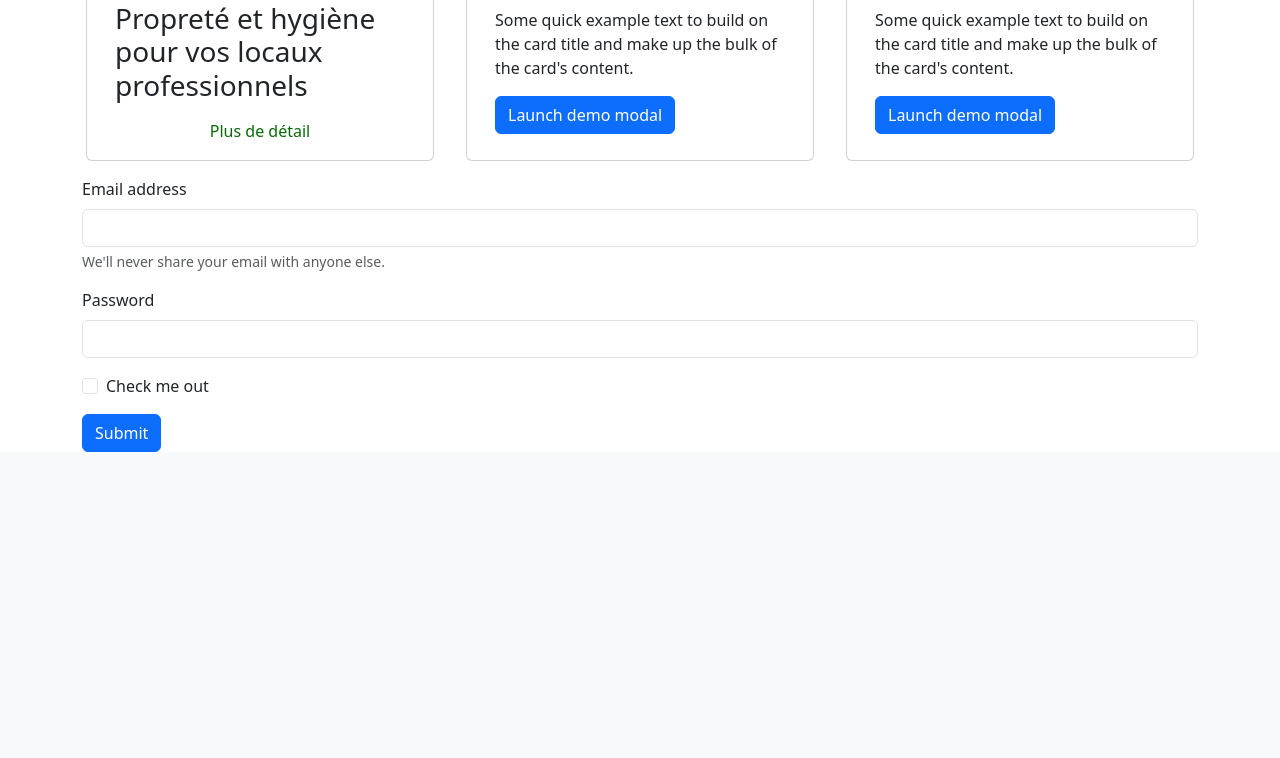
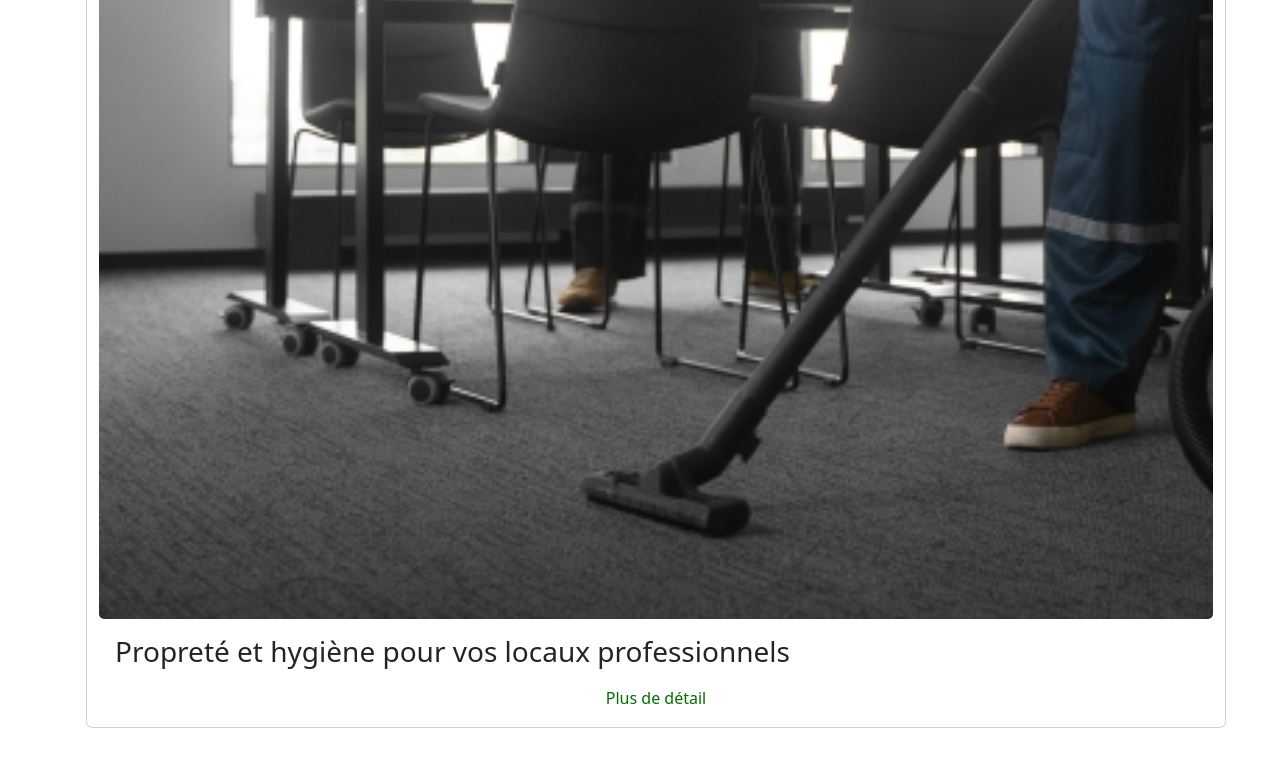
Before and after one commit to tomrib/site-UNI, a PHP site: page / in a window 1280 px wide. Shown: the part 1469-2227 px from the top of the page. Before the commit the page ends 1921 px from the top, so only its background shows below. Run offline with PHP 8.4, Linux system fonts and the light colour scheme.

Commit message:
nouveau code

```diff
--- a/assets/css/style.css
+++ b/assets/css/style.css
@@ -51,6 +51,10 @@
     margin-top: 60px;
 }
 
+.modal-content{
+margin-top:50px;
+}
+
 .imgVacuumCleaner {
     padding-top: 4%;
     width: 100%;
@@ -66,6 +70,11 @@
 
 }
 
+#closesBtn{
+background-color: #096a09;
+color: #fff;
+}
+
 #btnCard:hover {
     background-position: 0 0;
     color: #fff;
@@ -75,3 +84,7 @@
     margin-top: 10px;
     border-radius: 5px;
 }
+
+span{
+    color: #ff0000;
+}
--- a/index.html
+++ b/index.html
@@ -4,10 +4,21 @@
 <head>
     <meta charset="UTF-8">
     <meta name="viewport" content="width=device-width, initial-scale=1.0">
+
+    <meta name="description"
+        content="Votre entreprise de confiance pour le nettoyage professionnel de bureaux et locaux administratifs. Offrez-vous des services de propreté adaptés à vos besoins.">
+    <meta name="keywords"
+        content="nettoyage de bureau, entretien locaux professionnels, services de nettoyage commercial, entreprise de propreté, nettoyage espaces de travail, services entretien bureaux, nettoyage professionnel, société nettoyage entreprise, entretien locaux administratifs, nettoyage surfaces professionnelles, services propreté commerciale, entreprise nettoyage bureaux, nettoyage espaces professionnels, prestations nettoyage entreprises, nettoyage régulier bureaux, services hygiène professionnel, entreprise spécialisée propreté, solutions nettoyage bureaux, nettoyage écologique bureaux, services entretien sur mesure">
+    <meta name="author" content="UNIEntretien">
+
+    <link rel="sitemap" type="application/xml" title="Sitemap" href="/sitemap.xml">
+
+    <meta property="og:title" content="UNIEntretien">
+    <meta property="og:description" content="Entreprise de menage industriel">
+    <meta property="og:image" content="url_de_l_image">
+
     <link href="https://cdn.jsdelivr.net/npm/bootstrap@5.3.2/dist/css/bootstrap.min.css" rel="stylesheet"
         integrity="sha384-T3c6CoIi6uLrA9TneNEoa7RxnatzjcDSCmG1MXxSR1GAsXEV/Dwwykc2MPK8M2HN" crossorigin="anonymous">
-    <link rel="stylesheet"
-        href="https://fonts.googleapis.com/css2?family=Material+Symbols+Outlined:opsz,wght,FILL,GRAD@24,400,0,0" />
     <link rel="stylesheet"
         href="https://fonts.googleapis.com/css2?family=Material+Symbols+Outlined:opsz,wght,FILL,GRAD@24,400,0,0" />
     <link rel="stylesheet" href="assets/css/style.css">
@@ -90,12 +107,15 @@
                         of the
                         card's content.</p>
                     <!-- Button trigger modal -->
-                    <button type="button" class="btn btn-primary" data-bs-toggle="modal" data-bs-target="#exampleModal">
-                        Launch demo modal
+                    <div class="text-center mt-3">
+                        <button id="btnCard" type="button" class="border border-0 rounded-pill ps-3 pe-3"
+                            data-bs-toggle="modal" data-bs-target="#modalCleanliness">
+                            Plus de détail
                         </button>
                     </div>
                 </div>
-            <div class="card col m-3" style="width: 18rem;">
+            </div>
+            <div class="card m-3" style="width: 18rem;">
                 <img src="..." class="card-img-top" alt="...">
                 <div class="card-body">
                     <h5 class="card-title">Card title</h5>
@@ -103,30 +123,101 @@
                         of the
                         card's content.</p>
                     <!-- Button trigger modal -->
-                    <button type="button" class="btn btn-primary " data-bs-toggle="modal"
-                        data-bs-target="#exampleModal">
-                        Launch demo modal
+                    <div class="text-center mt-3">
+                        <button id="btnCard" type="button" class="border border-0 rounded-pill ps-3 pe-3"
+                            data-bs-toggle="modal" data-bs-target="#modalCleanliness">
+                            Plus de détail
                         </button>
                     </div>
                 </div>
+            </div>
         </section>
+        <!-- Button demande de devit -->
+        <button type="button" class="btn btn-primary" data-bs-toggle="modal" data-bs-target="#staticBackdrop">
+            Damende de devit
+        </button>
 
-        <form>
-            <div class="mb-3">
-                <label for="exampleInputEmail1" class="form-label">Email address</label>
-                <input type="email" class="form-control" id="exampleInputEmail1" aria-describedby="emailHelp">
-                <div id="emailHelp" class="form-text">We'll never share your email with anyone else.</div>
+        <!-- Modal -->
+        <!--formulair demande de devit-->
+        <div class="modal fade" id="staticBackdrop" data-bs-backdrop="static" data-bs-keyboard="false" tabindex="-1"
+            aria-labelledby="staticBackdropLabel" aria-hidden="true">
+            <div class="modal-dialog">
+                <div class="modal-content">
+                    <div class="modal-header">
+                        <h1 class="modal-title fs-5" id="staticBackdropLabel">Damende de devit</h1>
                     </div>
-            <div class="mb-3">
-                <label for="exampleInputPassword1" class="form-label">Password</label>
-                <input type="password" class="form-control" id="exampleInputPassword1">
+                    <div class="modal-body">
+                        <form action="assets/php/script.php" method="POST">
+                            <div class="d-flex">
+                                <div class="m-3">
+                                    <label for="firstname" class="form-label">Prénom <span>*</span></label>
+                                    <input type="text" class="form-control" name="firstname" id="firstname"
+                                        aria-describedby="firstnameHelp">
                                 </div>
-            <div class="mb-3 form-check">
-                <input type="checkbox" class="form-check-input" id="exampleCheck1">
-                <label class="form-check-label" for="exampleCheck1">Check me out</label>
+                                <div class="m-3">
+                                    <label for="lastname" class="form-label">Nom <span>*</span></label>
+                                    <input type="text" class="form-control" name="lastname" id="lastname"
+                                        aria-describedby="lastnameHelp">
                                 </div>
-            <button type="submit" class="btn btn-primary">Submit</button>
+                            </div>
+                            <div class="d-flex">
+                                <div class="m-3">
+                                    <label for="email" class="form-label">Email address <span>*</span></label>
+                                    <input type="email" class="form-control" id="email" class="email"
+                                        aria-describedby="emailHelp">
+                                </div>
+                                <div class="m-3">
+                                    <label for="companyName" class="form-label">Nom de l'entreprise
+                                        <span>*</span></label>
+                                    <input type="email" class="form-control" id="companyName" class="companyName"
+                                        aria-describedby="companyNameHelp">
+                                </div>
+                            </div>
+                            <div class="m-3">
+                                <label for="phone" class="form-label">Numéro de téléphone <span>*</span></label>
+                                <input type="tel" class="form-control" id="phone" class="phone"
+                                    aria-describedby="telHelp">
+                            </div>
+                            <div class="d-flex">
+                                <div class="m-3">
+                                    <label for="Frequency" class="form-label">Surface (en m2) <span>*</span></label>
+                                    <input type="number" class="form-control" id="surface" class="surface"
+                                        aria-describedby="telHelp" min="0">
+                                </div>
+                                <div class="m-3">
+                                    <label for="surface" class="form-label">Fréquence <span>*</span></label>
+                                    <select class="form-select" aria-label="Default select example">
+                                        <option disabled selected>Veuillez sélectionner</option>
+                                        <option value="1 fois par semaine">1 fois par semaine</option>
+                                        <option value="2 fois par semaine">2 fois par semaine</option>
+                                        <option value="3 fois par semaine">3 fois par semaine</option>
+                                        <option value="4 fois par semaine">4 fois par semaine</option>
+                                        <option value="5 fois par semaine">5 fois par semaine</option>
+                                        <option value="6 fois par semaine">6 fois par semaine</option>
+                                        <option value="7 fois par semaine">7 fois par semaine</option>
+                                        <option value="Mensuelle">Mensuelle</option>
+                                        <option value="Occasionnelle">Occasionnelle</option>
+                                    </select>
+                                </div>
+                            </div>
+                            <div class="m-3">
+                                <label for="city" class="form-label">Ville <span>*</span></label>
+                                <input type="text" class="form-control" id="city" class="city"
+                                    aria-describedby="telHelp">
+                            </div>
+                            <div class="form-floating m-3">
+                                <textarea class="form-control" placeholder="Leave a comment here" id="floatingTextarea2"
+                                    style="height: 100px"></textarea>
+                                <label for="floatingTextarea2">Votre message (optionnel)</label>
+                            </div>
+                    </div>
+                    <div class="modal-footer">
+                        <button type="button" class="btn btn-secondary" data-bs-dismiss="modal">Ferme</button>
+                        <button type="sudmint" class="btn btn-primary">Envoyer</button>
+                    </div>
                     </form>
+                </div>
+            </div>
         </div>
 
         <!-- Modal -->
@@ -139,16 +230,18 @@
                     </div>
                     <div class="modal-body">
                         <p>Accueillir vos collaborateurs et vos clients dans des locaux propres et conviviaux est
-                        indispensable. Cela participe à la bonne image de votre entreprise et au bien-être de tous les
+                            indispensable. Cela participe à la bonne image de votre entreprise et au bien-être de tous
+                            les
                             usagers.
                         </p>
                         <p>
                             Nettoyage des sols, vidage des poubelles, désinfection des points de contact (interrupteurs,
-                        poignées…) et des sanitaires… Nous remplissions de multiples missions pour garantir une hygiène
+                            poignées…) et des sanitaires… Nous remplissions de multiples missions pour garantir une
+                            hygiène
                             impeccable de vos bureaux au quotidien.</p>
                     </div>
                     <div class=" text-center mb-3">
-                    <button id="btnCard" type="button" class="border border-0 rounded-pill ps-3 pe-3"
+                        <button id="closesBtn" type="button" class="border border-0 rounded-pill ps-3 pe-3"
                             data-bs-dismiss="modal">Fermer</button>
                     </div>
                 </div>
@@ -165,8 +258,9 @@
                     <div class="modal-body">
 
                     </div>
-                <div class="modal-footer">
-                    <button type="button" class="btn btn-secondary" data-bs-dismiss="modal">Close</button>
+                    <div class=" text-center mb-3">
+                        <button id="closesBtn" type="button" class="border border-0 rounded-pill ps-3 pe-3"
+                            data-bs-dismiss="modal">Fermer</button>
                     </div>
                 </div>
             </div>
@@ -182,8 +276,9 @@
                     <div class="modal-body">
 
                     </div>
-                <div class="modal-footer">
-                    <button type="button" class="btn btn-secondary" data-bs-dismiss="modal">Close</button>
+                    <div class=" text-center mb-3">
+                        <button id="closesBtn" type="button" class="border border-0 rounded-pill ps-3 pe-3"
+                            data-bs-dismiss="modal">Fermer</button>
                     </div>
                 </div>
             </div>
```
Also changed, not shown: other parts of index.html (+16 -10 lines), README.md (deleted), assets/php/script.php (added). Lines whose indentation alone changed are shown as unchanged.
